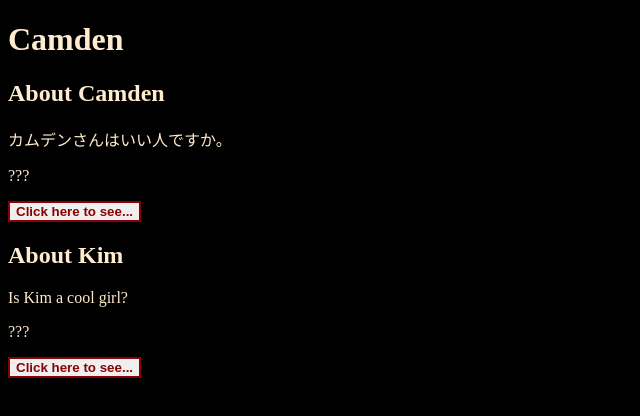
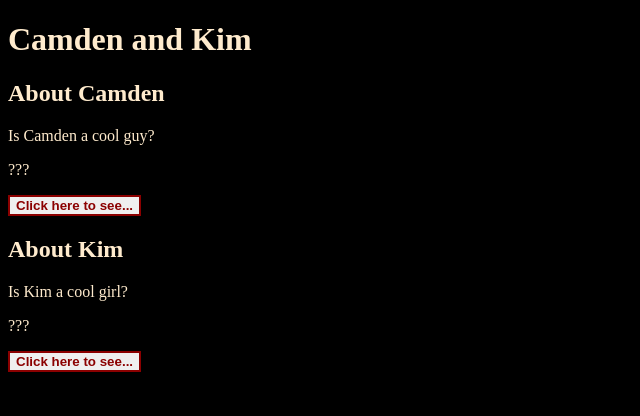
Before and after one commit to kennyneedsmilky/camden, a plain HTML site: page index.html in a window 1280 px wide. Shown: the whole page, without its empty margins (0-640 px from the left). Drawn offline with Linux system fonts and the light colour scheme.

Commit message:
Update index.html

```diff
--- a/index.html
+++ b/index.html
@@ -12,10 +12,10 @@
 
     <!-- You will see everthing in the body. -->
     <body>
-        <h1>Camden</h1>
+        <h1>Camden and Kim</h1>
 
         <h2>About Camden</h2>
-        <p>カムデンさんはいい人ですか。</p>
+        <p>Is Camden a cool guy?</p>
         <p class="camden">???</p>
         <button class="btn1">Click here to see...</button>
 
```
